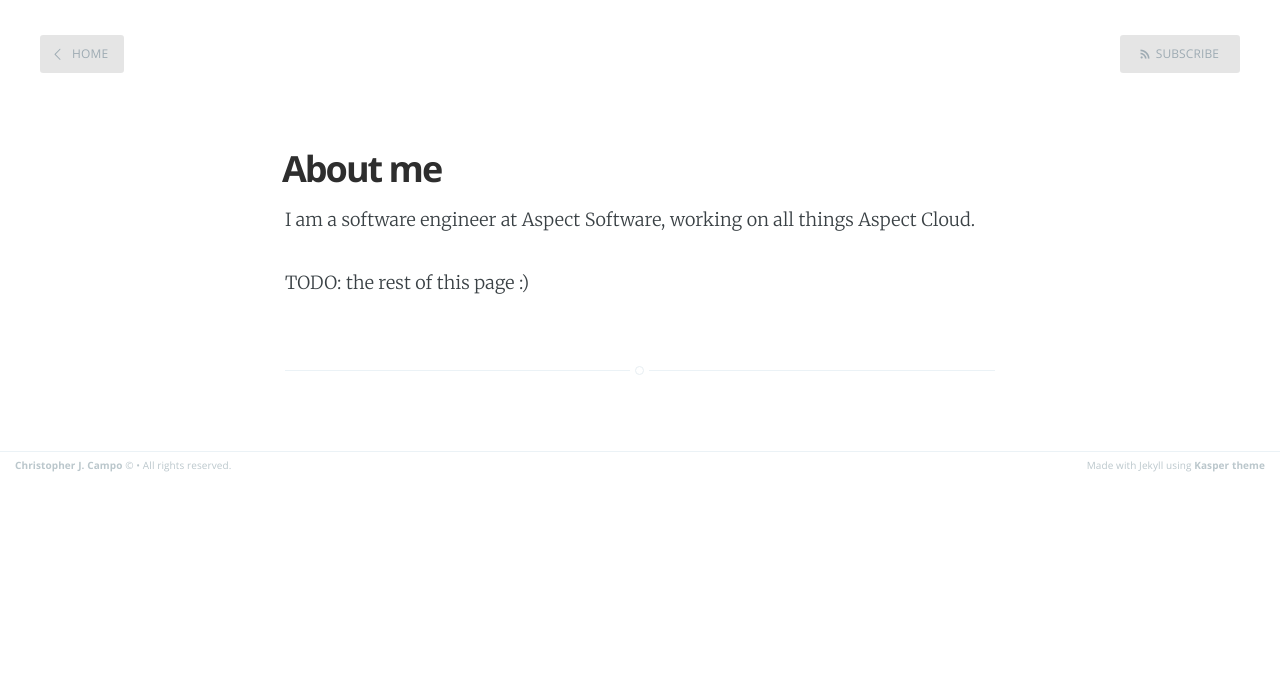
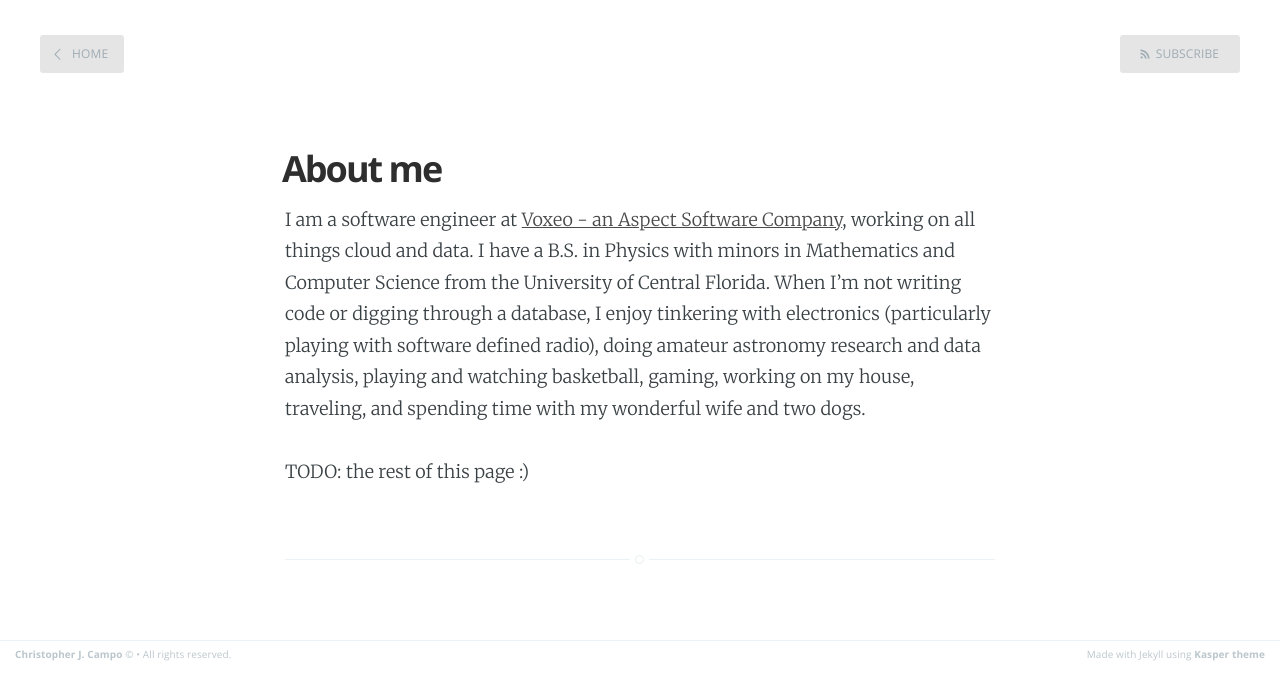
Before and after one commit to ccampo133/ccampo133.github.io, a Jekyll site: the page built from about.md, in a window 1280 px wide. Shown: the top 700 px of the page. Built offline with Jekyll 4.4.1, drawn with Linux system fonts in a browser that asks for light colours; Markdown is read by kramdown in place of the engine named in the settings.

Commit message:
Updared About Me

```diff
--- a/about.md
+++ b/about.md
@@ -3,6 +3,6 @@
 title: About me
 ---
 
-I am a software engineer at Aspect Software, working on all things Aspect Cloud.
+I am a software engineer at [Voxeo - an Aspect Software Company](http://voxeo.com/), working on all things cloud and data. I have a B.S. in Physics with minors in Mathematics and Computer Science from the University of Central Florida. When I'm not writing code or digging through a database, I enjoy tinkering with electronics (particularly playing with software defined radio), doing amateur astronomy research and data analysis, playing and watching basketball, gaming, working on my house, traveling, and spending time with my wonderful wife and two dogs.
 
 TODO: the rest of this page :)
```
